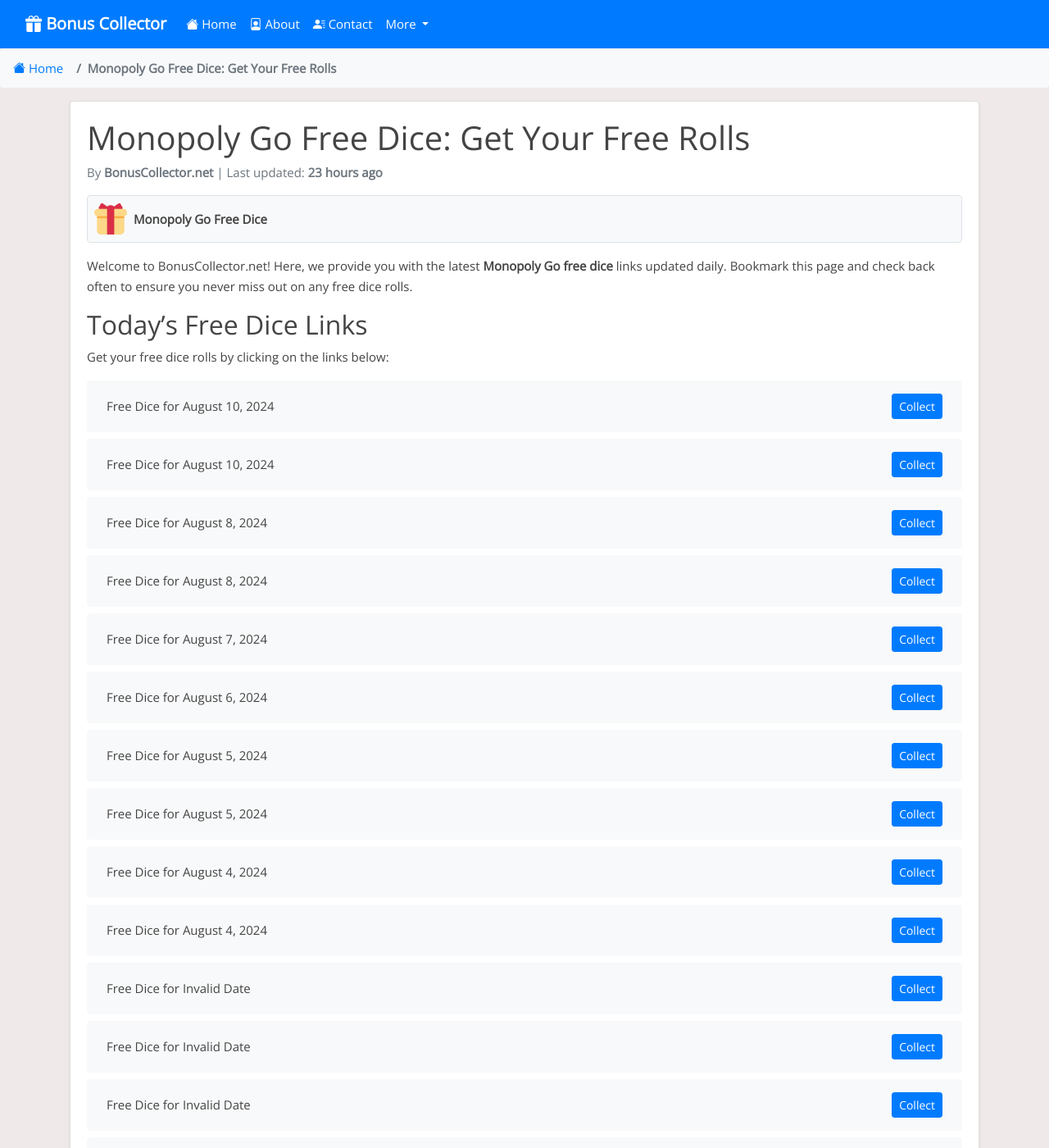
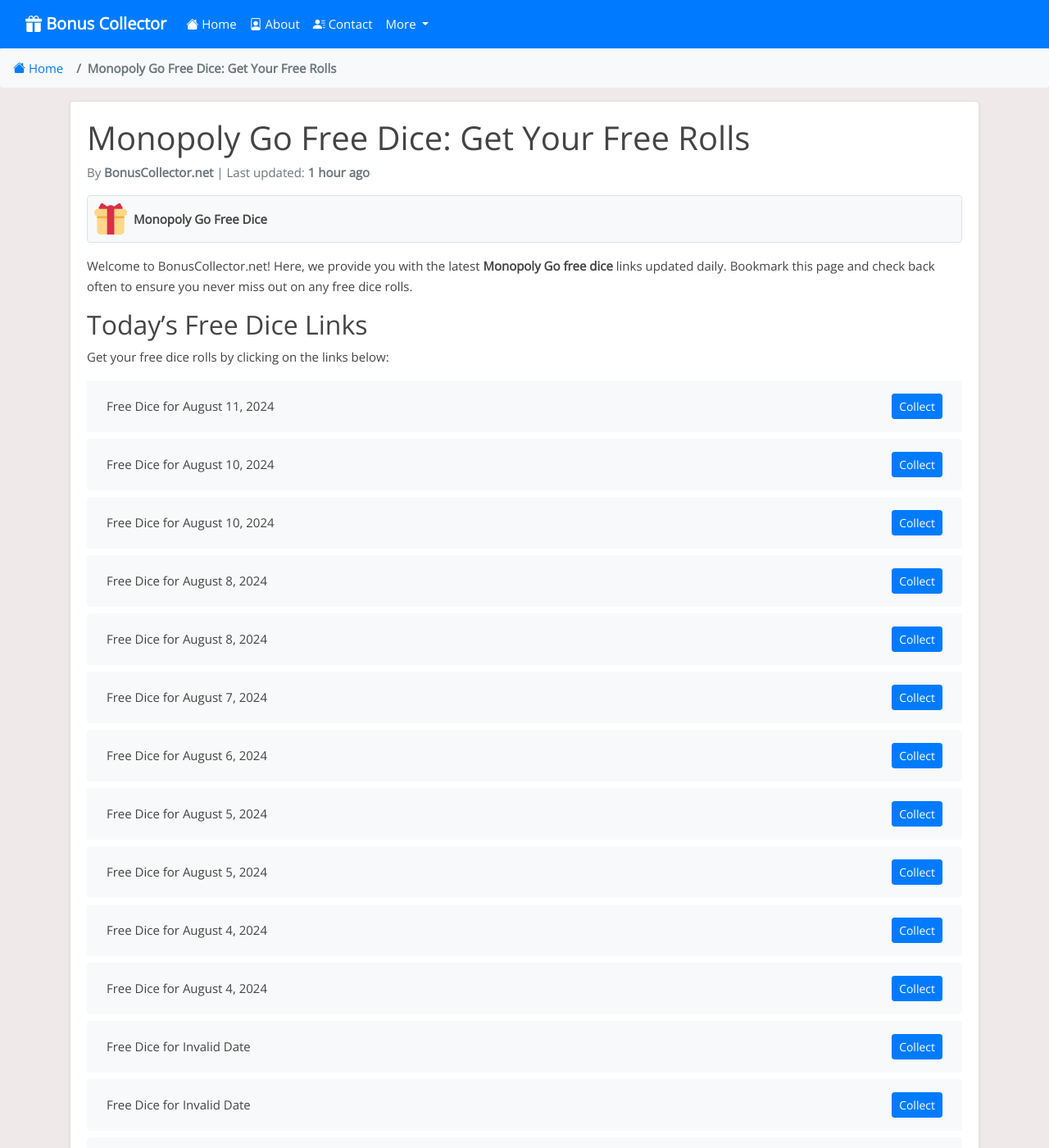
Before and after one commit to Prollad99/bs-net, a Jekyll site: the page built from _posts/2024-06-29-monopoly-go.md, in a window 1280 px wide and 1400 px high. Shown: the whole window at 82% size. Built offline with Jekyll 4.4.1, drawn with Linux system fonts in a browser that asks for light colours; nearby versions of some CDN libraries; comment, search, counter and statistics services are not loaded.

Commit message:
Update monopoly-go reward links and last modified date

```diff
--- a/_data/include_files.yml
+++ b/_data/include_files.yml
@@ -32,7 +32,7 @@
   last_modified: 2024-08-11 09:10:16
 
 monopoly-go.html:
-  last_modified: 2024-08-10 15:34:11
+  last_modified: 2024-08-11 14:08:32
 
 doubledown-casino.html:
   last_modified: 2024-08-11 11:07:57
--- a/_includes/monopoly-go.html
+++ b/_includes/monopoly-go.html
@@ -1,4 +1,8 @@
 <ul class="list-group mt-3 mb-4">
+  <li class="list-group-item d-flex justify-content-between align-items-center">
+    <span>Free Dice for August 11, 2024</span>
+    <a href="https://2tdd.adj.st/reward-link/bnkdhgeswws36u9?adjust_t=i2f8o2i_4btbvwg&adjust_deeplink_js=1" class="btn btn-primary btn-sm">Collect</a>
+  </li>
   <li class="list-group-item d-flex justify-content-between align-items-center">
     <span>Free Dice for August 10, 2024</span>
     <a href="https://2tdd.adj.st/reward-link/vnkshfr3344?adjust_t=i2f8o2i_4btbvwg&adjust_deeplink_js=1" class="btn btn-primary btn-sm">Collect</a>
@@ -395,8 +399,4 @@
     <span>Free Dice for Invalid Date</span>
     <a href="https://mply.io/5lzvi734-34" class="btn btn-primary btn-sm">Collect</a>
   </li>
-  <li class="list-group-item d-flex justify-content-between align-items-center">
-    <span>Free Dice for Invalid Date</span>
-    <a href="https://2tdd.adj.st/reward-link/nnruwoiyu38382ff?adjust_t=i2f8o2i_4btbvwg&adjust_deeplink_js=1" class="btn btn-primary btn-sm">Collect</a>
-  </li>
 </ul>
```
Also changed, not shown: links-json/monopoly-go.json (+4 -3 lines).
